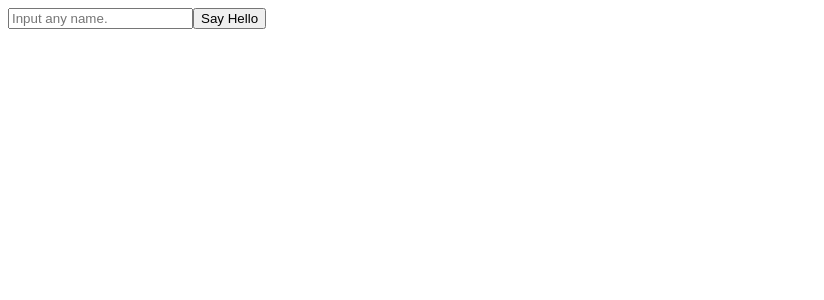
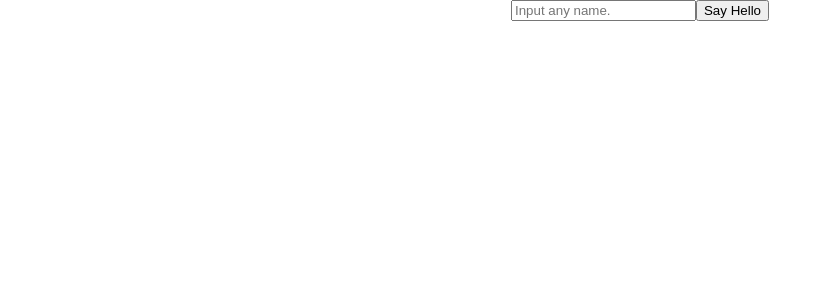
Before and after one commit to 2G14/2G14.github.io, a React app: page / in a window 1280 px wide. Shown: the top 300 px of the page, without its empty margins (0-824 px from the left). Built offline with nearby package versions, Linux system fonts and the light colour scheme.

Commit message:
update pages

```diff
--- /dev/null
+++ b/css/index.css
@@ -0,0 +1,12 @@
+body {
+  margin: 0;
+  padding: 0;
+  text-align: center;
+}
+
+.content {
+  font-size: 100%;
+}
+.content h1 {
+  border: 1px solid black;
+}
--- /dev/null
+++ b/css/index.scss
@@ -0,0 +1,12 @@
+body {
+  margin: 0;
+  padding: 0;
+  text-align: center;
+}
+
+.content {
+  font-size: 100%;
+  h1 {
+    border: 1px solid black;
+  }
+}
--- a/index.html
+++ b/index.html
@@ -3,6 +3,7 @@
   <head>
     <meta charset="UTF-8">
     <title>Hello React & TypeScript</title>
+    <link rel="stylesheet" href="./css/index.css">
   </head>
   <body>
     <div class="content"></div>
--- a/package.json
+++ b/package.json
@@ -5,7 +5,8 @@
   "scripts": {
     "clean": "rm -fr ./dist/*",
     "build": "webpack --colors --display-modules --config ./webpack.config.dev.js",
-    "bundle": "yarn clean && yarn build && open ./index.html"
+    "open": "open ./index.html",
+    "bundle": "yarn clean && yarn build && yarn open"
   },
   "dependencies": {
     "react": "^16.8.3",
--- /dev/null
+++ b/src/App.tsx
@@ -0,0 +1,10 @@
+import * as React from "react";
+import { Hello } from "./Hello";
+
+// App Component
+export class App extends React.Component {
+  // render
+  render() {
+    return <Hello greeting="Hello!!" />;
+  }
+}
--- a/src/index.tsx
+++ b/src/index.tsx
@@ -1,8 +1,5 @@
 import * as React from "react";
 import * as ReactDOM from "react-dom";
-import { Hello } from "./Hello";
+import { App } from "./App";
 
-ReactDOM.render(
-  <Hello greeting="Hello!!" />,
-  document.querySelector(".content")
-);
+ReactDOM.render(<App />, document.querySelector(".content"));
```
Also changed, not shown: 2 other files (tests, documents, lock files or other folders).
